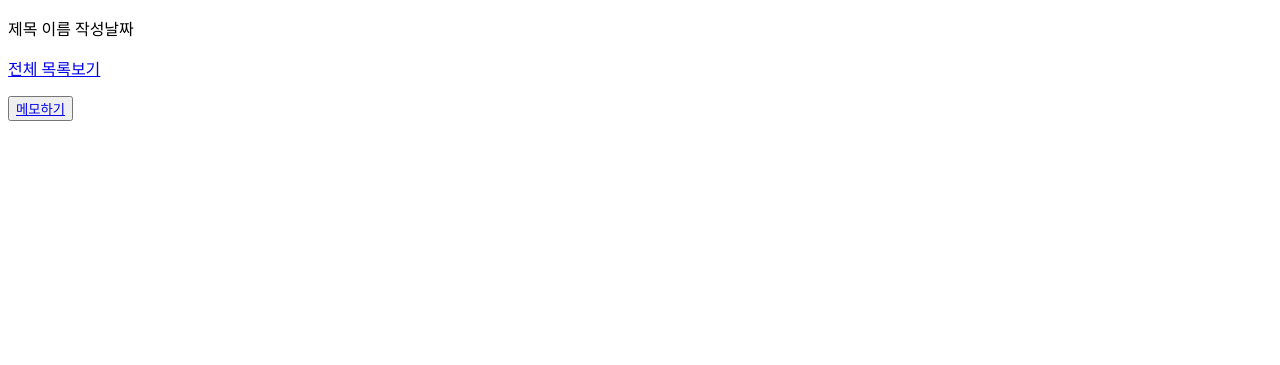
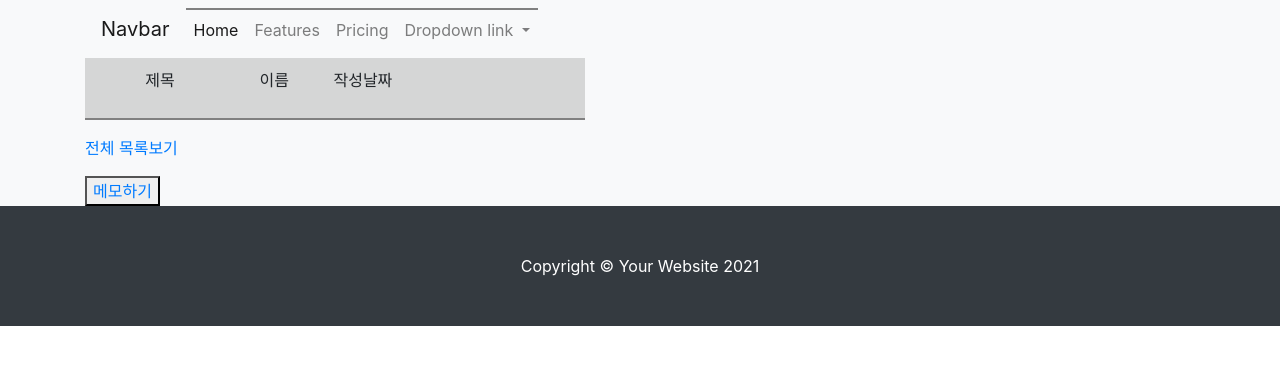
Before and after one commit to yellowCornSalad/django_tutorial_2022, a Django app: page / in a window 1280 px wide. Shown: the top 365 px of the page. Run offline with Django 4.2, Linux system fonts and the light colour scheme; data that the repository does not hold is empty.

Commit message:
very hard

```diff
--- a/django_tutorial/templates/index.html
+++ b/django_tutorial/templates/index.html
@@ -1,12 +1,35 @@
-<!DOCTYPE html>
-<html lang="en">
-<head>
-    <meta charset="UTF-8">
-    <meta http-equiv="X-UA-Compatible" content="IE=edge">
-    <meta name="viewport" content="width=device-width, initial-scale=1.0">
-    <title>Document</title>
-</head>
-<body>
+
+{% extends "./partials/base.html" %}
+{% block title %}장고 프로젝트 홈{% endblock %}
+
+{% block part_style %}
+        <style>
+            .article_box{
+              width: 500px;
+              background-color: rgb(213, 214, 214);
+            }
+            p > span{
+              padding: 10px 20px;
+              text-align: center;
+            }
+            p > span:first-of-type{
+              width: 150px;
+              display: inline-block;
+            }
+            ul {
+              border-top: 2px solid gray;
+            }
+            ul > li> span{
+              margin: 5px;
+            }
+            ul > li> span:first-of-type{
+              width: 150px;
+              display: inline-block;
+            }
+          </style>
+{% endblock %}
+
+{% block content %}
         <div class="article_box">
             <p><span>제목</span>
                 <span>이름</span>
@@ -26,6 +49,4 @@
 <p><a href="community/list/">전체 목록보기</a></p>
 
     <button><a href = "community/write/">메모하기</a></button>
-
-</body>
-</html>
+    {% endblock %}
--- /dev/null
+++ b/django_tutorial/templates/partials/base.html
@@ -0,0 +1,29 @@
+<!DOCTYPE html>
+<html lang="en">
+<head>
+    <meta charset="UTF-8">
+    <meta http-equiv="X-UA-Compatible" content="IE=edge">
+    <meta name="viewport" content="width=device-width, initial-scale=1.0">
+<!-- 부트스트랩 CDN -->
+<link rel="stylesheet" href="https://cdn.jsdelivr.net/npm/bootstrap@4.6.1/dist/css/bootstrap.min.css" integrity="sha384-zCbKRCUGaJDkqS1kPbPd7TveP5iyJE0EjAuZQTgFLD2ylzuqKfdKlfG/eSrtxUkn" crossorigin="anonymous">
+<script src="https://cdn.jsdelivr.net/npm/jquery@3.5.1/dist/jquery.slim.min.js" integrity="sha384-DfXdz2htPH0lsSSs5nCTpuj/zy4C+OGpamoFVy38MVBnE+IbbVYUew+OrCXaRkfj" crossorigin="anonymous"></script>
+<script src="https://cdn.jsdelivr.net/npm/bootstrap@4.6.1/dist/js/bootstrap.bundle.min.js" integrity="sha384-fQybjgWLrvvRgtW6bFlB7jaZrFsaBXjsOMm/tB9LTS58ONXgqbR9W8oWht/amnpF" crossorigin="anonymous"></script>
+<title>{% block title %}장고 첫 프로젝트{% endblock %}</title>
+
+<style>
+</style>
+{% block part_style %}{% endblock %}
+</head>
+<body>
+    {% comment "주석" %}
+        include 는 './nav.html' 파일은 현재 파일에 포함시킴
+    {% endcomment %}
+    {% include './nav.html' %}
+    <div class="container">
+        <div id="content">
+            {% block content %}{% endblock %}
+        </div>
+    </div>
+    {% include './footer.html' %}
+</body>
+</html>
--- /dev/null
+++ b/django_tutorial/templates/partials/footer.html
@@ -0,0 +1,4 @@
+ <!-- Footer-->
+ <footer class="py-5 bg-dark">
+    <div class="container"><p class="m-0 text-center text-white">Copyright &copy; Your Website 2021</p></div>
+</footer>
--- /dev/null
+++ b/django_tutorial/templates/partials/nav.html
@@ -0,0 +1,36 @@
+<style>
+
+</style>
+<div class = "bg-light">
+<div class = "nav_var container">
+<nav class="navbar navbar-expand-lg navbar-light bg-light">
+    <a class="navbar-brand" href="#">Navbar</a>
+    <button class="navbar-toggler" type="button" data-toggle="collapse" data-target="#navbarNavDropdown" aria-controls="navbarNavDropdown" aria-expanded="false" aria-label="Toggle navigation">
+      <span class="navbar-toggler-icon"></span>
+    </button>
+    <div class="collapse navbar-collapse" id="navbarNavDropdown">
+      <ul class="navbar-nav">
+        <li class="nav-item active">
+          <a class="nav-link" href="#">Home <span class="sr-only">(current)</span></a>
+        </li>
+        <li class="nav-item">
+          <a class="nav-link" href="#">Features</a>
+        </li>
+        <li class="nav-item">
+          <a class="nav-link" href="#">Pricing</a>
+        </li>
+        <li class="nav-item dropdown">
+          <a class="nav-link dropdown-toggle" href="#" id="navbarDropdownMenuLink" role="button" data-toggle="dropdown" aria-expanded="false">
+            Dropdown link
+          </a>
+          <div class="dropdown-menu" aria-labelledby="navbarDropdownMenuLink">
+            <a class="dropdown-item" href="#">Action</a>
+            <a class="dropdown-item" href="#">Another action</a>
+            <a class="dropdown-item" href="#">Something else here</a>
+          </div>
+        </li>
+      </ul>
+    </div>
+
+  </nav>
+</div>
```
